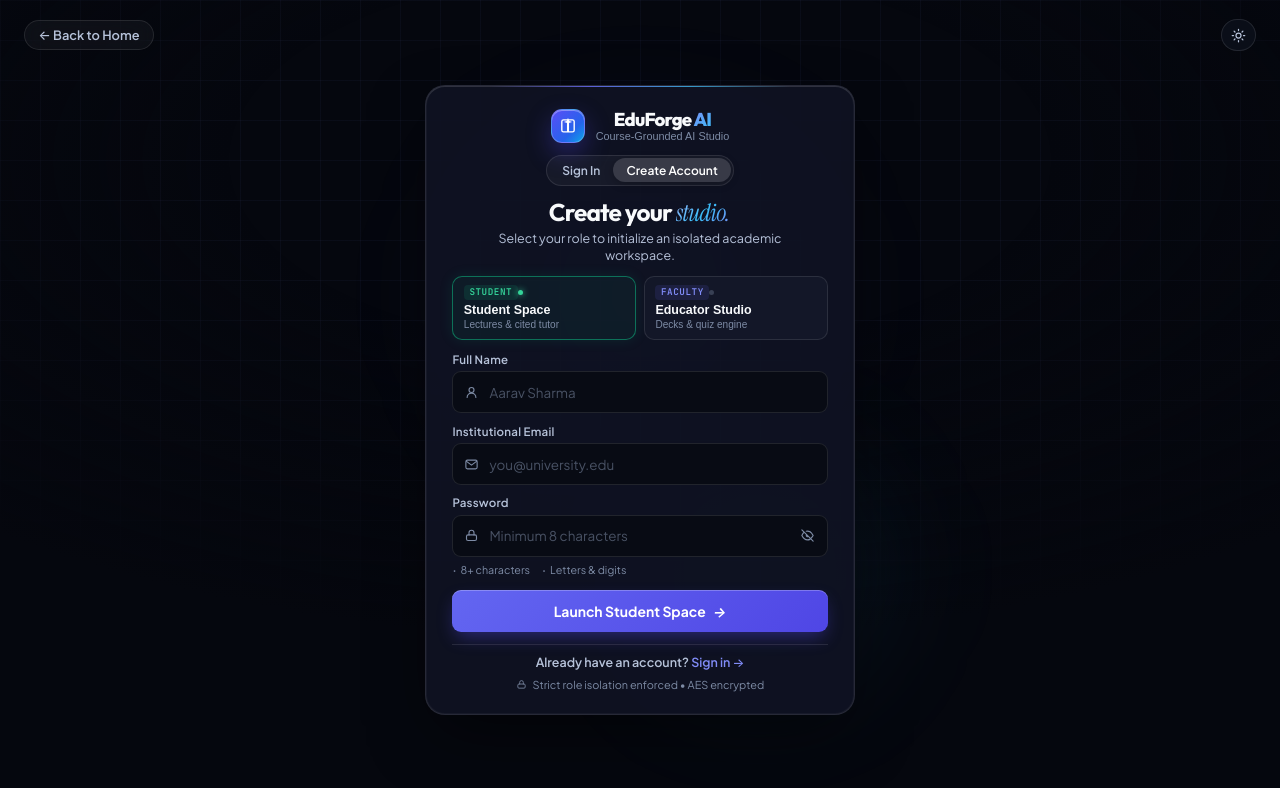
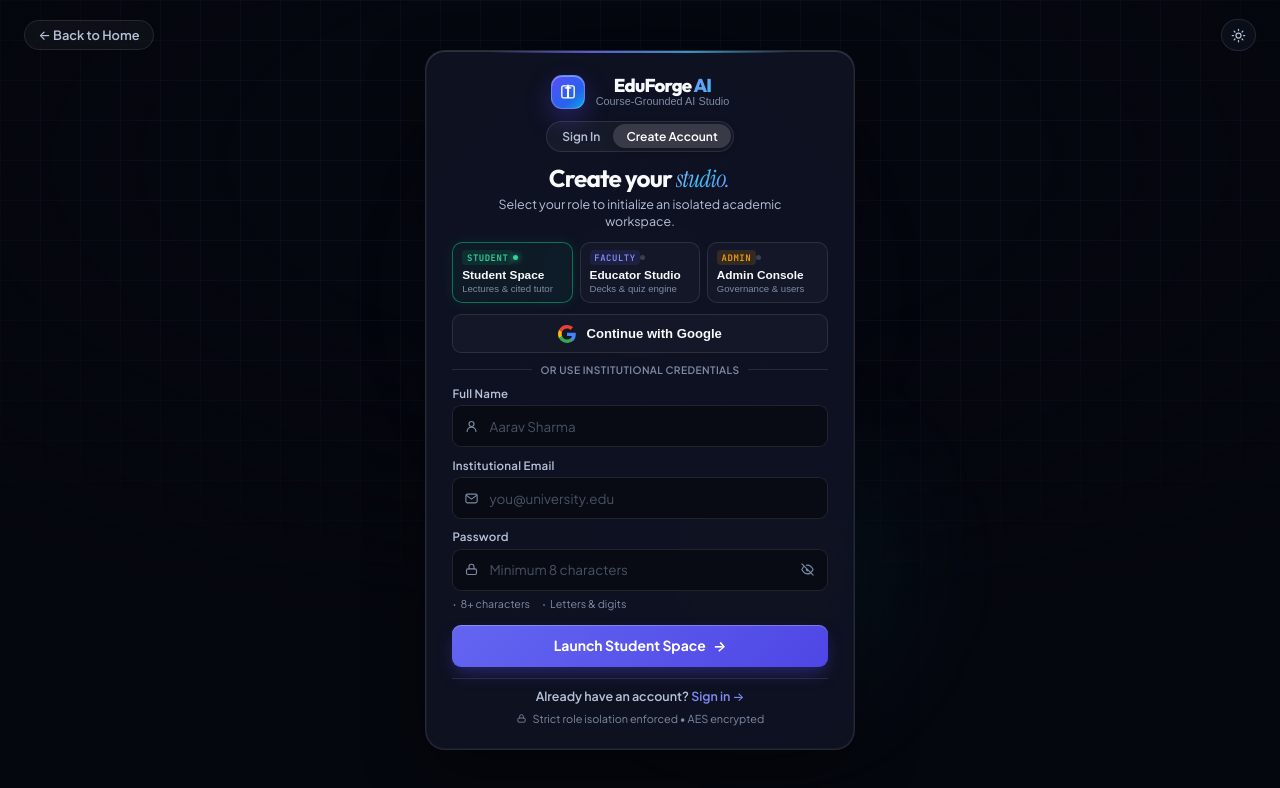
Before and after one commit to amanpathakio/EduForge-AI, a React (Vite) app in the folder frontend/: page / in a window 1280 px wide. Both pictures are taken after a click on the button "Get Started". Shown: the top 788 px of the page. Built offline with nearby package versions, Linux system fonts and the light colour scheme; no server answers.

Commit message:
feat(auth): add admin role card to signup and Google OAuth continue button

```diff
--- a/frontend/src/components/AuthScreen.jsx
+++ b/frontend/src/components/AuthScreen.jsx
@@ -1,8 +1,32 @@
 import React, { useState, useEffect } from 'react';
 import { loginAccount, registerAccount, resetPasswordAccount } from '../lib/auth';
+import { supabase, isSupabaseConfigured } from '../lib/supabase';
 import BrandMark from './BrandMark';
 import ThemeToggle from './ThemeToggle';
 import NeuralBackdrop from './NeuralBackdrop';
+
+function GoogleIcon() {
+  return (
+    <svg viewBox="0 0 24 24" width="18" height="18" aria-hidden="true">
+      <path
+        fill="#4285F4"
+        d="M23.745 12.27c0-.7-.06-1.4-.19-2.07H12v4.51h6.6c-.29 1.52-1.14 2.82-2.4 3.68v3.05h3.88c2.27-2.09 3.665-5.17 3.665-9.17z"
+      />
+      <path
+        fill="#34A853"
+        d="M12 24c3.24 0 5.95-1.08 7.93-2.91l-3.88-3.05c-1.08.72-2.45 1.16-4.05 1.16-3.12 0-5.77-2.1-6.72-4.93H1.25v3.15C3.26 21.36 7.33 24 12 24z"
+      />
+      <path
+        fill="#FBBC05"
+        d="M5.28 14.27c-.25-.72-.38-1.49-.38-2.27s.13-1.55.38-2.27V6.58H1.25C.45 8.18 0 9.99 0 12s.45 3.82 1.25 5.42l4.03-3.15z"
+      />
+      <path
+        fill="#EA4335"
+        d="M12 4.75c1.77 0 3.35.61 4.6 1.8l3.42-3.42C17.95 1.19 15.24 0 12 0 7.33 0 3.26 2.64 1.25 6.58l4.03 3.15c.95-2.83 3.6-4.98 6.72-4.98z"
+      />
+    </svg>
+  );
+}
 
 function MailIcon() {
   return (
@@ -80,6 +104,33 @@ export default function AuthScreen({
   const [busy, setBusy] = useState(false);
   const [showPassword, setShowPassword] = useState(false);
 
+  const handleGoogleSignIn = async () => {
+    setMessage('');
+    setIsError(false);
+    if (isSupabaseConfigured && supabase?.auth?.signInWithOAuth) {
+      try {
+        const { error } = await supabase.auth.signInWithOAuth({
+          provider: 'google',
+          options: {
+            redirectTo: `${window.location.origin}/`,
+          },
+        });
+        if (error) {
+          setIsError(true);
+          setMessage(error.message);
+        }
+      } catch (err) {
+        setIsError(true);
+        setMessage(err.message || 'Google authentication failed.');
+      }
+    } else {
+      setIsError(false);
+      setMessage(
+        'Google OAuth: Ready in architecture. Connect your Google Cloud Client ID in Supabase to enable 1-click Google Sign-In.'
+      );
+    }
+  };
+
   useEffect(() => {
     setMode(initialMode || 'login');
     setMessage('');
@@ -113,7 +164,7 @@ export default function AuthScreen({
           password,
           fullName,
           requestedRole: signupRole,
-          educatorCode: signupRole === 'professor' ? educatorCode : undefined,
+          educatorCode: (signupRole === 'professor' || signupRole === 'admin') ? educatorCode : undefined,
         });
       } else {
         setMessage('Authenticating credentials…');
@@ -273,6 +324,37 @@ export default function AuthScreen({
                 <b>Educator Studio</b>
                 <small>Decks &amp; quiz engine</small>
               </button>
+
+              <button
+                type="button"
+                className={`role-card-btn ${signupRole === 'admin' ? 'active admin' : ''}`}
+                onClick={() => setSignupRole('admin')}
+              >
+                <div className="role-card-header">
+                  <span className="role-card-badge admin">ADMIN</span>
+                  <span className="role-card-dot" />
+                </div>
+                <b>Admin Console</b>
+                <small>Governance &amp; users</small>
+              </button>
+            </div>
+          )}
+
+          {/* Social Sign-In (Google OAuth) */}
+          {mode !== 'reset' && (
+            <div className="auth-oauth-container">
+              <button
+                type="button"
+                className="auth-google-btn"
+                onClick={handleGoogleSignIn}
+                title="Sign in with your Google or Institutional Workspace account"
+              >
+                <GoogleIcon />
+                <span>Continue with Google</span>
+              </button>
+              <div className="auth-divider">
+                <span>or use institutional credentials</span>
+              </div>
             </div>
           )}
 
@@ -289,7 +371,13 @@ export default function AuthScreen({
                     type="text"
                     autoComplete="name"
                     required
-                    placeholder={signupRole === 'professor' ? 'Dr. Maya Rao' : 'Aarav Sharma'}
+                    placeholder={
+                      signupRole === 'admin'
+                        ? 'System Administrator'
+                        : signupRole === 'professor'
+                          ? 'Dr. Maya Rao'
+                          : 'Aarav Sharma'
+                    }
                     value={fullName}
                     onChange={(e) => setFullName(e.target.value)}
                   />
@@ -297,19 +385,27 @@ export default function AuthScreen({
               </label>
             )}
 
-            {mode === 'signup' && signupRole === 'professor' && (
+            {mode === 'signup' && (signupRole === 'professor' || signupRole === 'admin') && (
               <label className="auth-field">
                 <div className="auth-field-row">
-                  <span className="auth-field-label">Faculty Authorization Key</span>
+                  <span className="auth-field-label">
+                    {signupRole === 'admin'
+                      ? 'Administrator Authorization Key'
+                      : 'Faculty Authorization Key'}
+                  </span>
                 </div>
                 <div className="auth-input-wrapper">
                   <span className="auth-icon" aria-hidden="true">
                     <KeyIcon />
                   </span>
                   <input
-                    type="text"
+                    type="password"
                     required
-                    placeholder="Enter institutional authorization key"
+                    placeholder={
+                      signupRole === 'admin'
+                        ? 'Enter master administrator key'
+                        : 'Enter institutional authorization key'
+                    }
                     value={educatorCode}
                     onChange={(e) => setEducatorCode(e.target.value)}
                   />
@@ -390,7 +486,13 @@ export default function AuthScreen({
                 {busy
                   ? 'Verifying…'
                   : mode === 'signup'
-                    ? `Launch ${signupRole === 'professor' ? 'Educator Studio' : 'Student Space'}`
+                    ? `Launch ${
+                        signupRole === 'admin'
+                          ? 'Admin Console'
+                          : signupRole === 'professor'
+                            ? 'Educator Studio'
+                            : 'Student Space'
+                      }`
                     : mode === 'reset'
                       ? 'Update Password & Enter Studio'
                       : 'Sign In to Workspace'}
--- a/frontend/src/styles/landing.css
+++ b/frontend/src/styles/landing.css
@@ -3080,15 +3080,15 @@ button:hover .btn-arrow {
 /* Role Segmented Switcher for Sign Up */
 .auth-role-grid {
   display: grid;
-  grid-template-columns: 1fr 1fr;
-  gap: 0.5rem;
+  grid-template-columns: repeat(3, 1fr);
+  gap: 0.42rem;
   margin-bottom: 0.7rem;
 }
 
 .role-card-btn {
   display: flex;
   flex-direction: column;
-  padding: 0.48rem 0.65rem;
+  padding: 0.45rem 0.55rem;
   border-radius: 10px;
   border: 1px solid var(--ef-border, rgba(255, 255, 255, 0.08));
   background: var(--ef-surface-alt, rgba(255, 255, 255, 0.025));
@@ -3111,10 +3111,10 @@ button:hover .btn-arrow {
 
 .role-card-badge {
   font-family: var(--ef-font-mono);
-  font-size: 0.58rem;
+  font-size: 0.56rem;
   font-weight: 700;
   letter-spacing: 0.06em;
-  padding: 0.1rem 0.35rem;
+  padding: 0.1rem 0.3rem;
   border-radius: 4px;
 }
 
@@ -3126,6 +3126,11 @@ button:hover .btn-arrow {
 .role-card-badge.prof {
   color: #818cf8;
   background: rgba(99, 102, 241, 0.12);
+}
+
+.role-card-badge.admin {
+  color: #f59e0b;
+  background: rgba(245, 158, 11, 0.14);
 }
 
 .role-card-dot {
@@ -3139,14 +3144,14 @@ button:hover .btn-arrow {
 
 .role-card-btn b {
   display: block;
-  font-size: 0.78rem;
+  font-size: 0.74rem;
   line-height: 1.2;
   margin-bottom: 0.06rem;
 }
 
 .role-card-btn small {
   display: block;
-  font-size: 0.63rem;
+  font-size: 0.6rem;
   color: var(--ef-text-muted);
   line-height: 1.2;
 }
@@ -3163,6 +3168,12 @@ button:hover .btn-arrow {
   box-shadow: 0 0 14px rgba(99, 102, 241, 0.14);
 }
 
+.role-card-btn.active.admin {
+  border-color: rgba(245, 158, 11, 0.55);
+  background: rgba(245, 158, 11, 0.06);
+  box-shadow: 0 0 14px rgba(245, 158, 11, 0.14);
+}
+
 .role-card-btn.active .role-card-dot {
   opacity: 1;
 }
@@ -3175,6 +3186,78 @@ button:hover .btn-arrow {
 .role-card-btn.active.prof .role-card-dot {
   background: #818cf8;
   box-shadow: 0 0 6px #818cf8;
+}
+
+.role-card-btn.active.admin .role-card-dot {
+  background: #f59e0b;
+  box-shadow: 0 0 6px #f59e0b;
+}
+
+/* Google OAuth Button & Divider */
+.auth-oauth-container {
+  margin-bottom: 0.5rem;
+}
+
+.auth-google-btn {
+  display: flex;
+  align-items: center;
+  justify-content: center;
+  gap: 0.65rem;
+  width: 100%;
+  padding: 0.58rem 1rem;
+  border-radius: 9px;
+  border: 1px solid var(--ef-border, rgba(255, 255, 255, 0.12));
+  background: var(--ef-surface-alt, rgba(255, 255, 255, 0.035));
+  color: var(--ef-text);
+  font-size: 0.82rem;
+  font-weight: 600;
+  cursor: pointer;
+  transition: all 0.2s cubic-bezier(0.16, 1, 0.3, 1);
+}
+
+[data-theme='light'] .auth-google-btn {
+  background: #ffffff;
+  border-color: #e2e8f0;
+  box-shadow: 0 1px 3px rgba(0, 0, 0, 0.04);
+}
+
+.auth-google-btn:hover {
+  background: var(--ef-surface-hover, rgba(255, 255, 255, 0.08));
+  border-color: rgba(99, 102, 241, 0.4);
+  transform: translateY(-1px);
+}
+
+[data-theme='light'] .auth-google-btn:hover {
+  background: #f8fafc;
+  border-color: #cbd5e1;
+}
+
+.auth-divider {
+  display: flex;
+  align-items: center;
+  text-align: center;
+  margin: 0.55rem 0 0.45rem;
+}
+
+.auth-divider::before,
+.auth-divider::after {
+  content: '';
+  flex: 1;
+  border-bottom: 1px solid var(--ef-border, rgba(255, 255, 255, 0.09));
+}
+
+[data-theme='light'] .auth-divider::before,
+[data-theme='light'] .auth-divider::after {
+  border-bottom-color: #e2e8f0;
+}
+
+.auth-divider span {
+  padding: 0 0.55rem;
+  font-size: 0.64rem;
+  font-weight: 600;
+  letter-spacing: 0.04em;
+  text-transform: uppercase;
+  color: var(--ef-text-muted, #94a3b8);
 }
 
 /* Monolith Form Fields */
```
